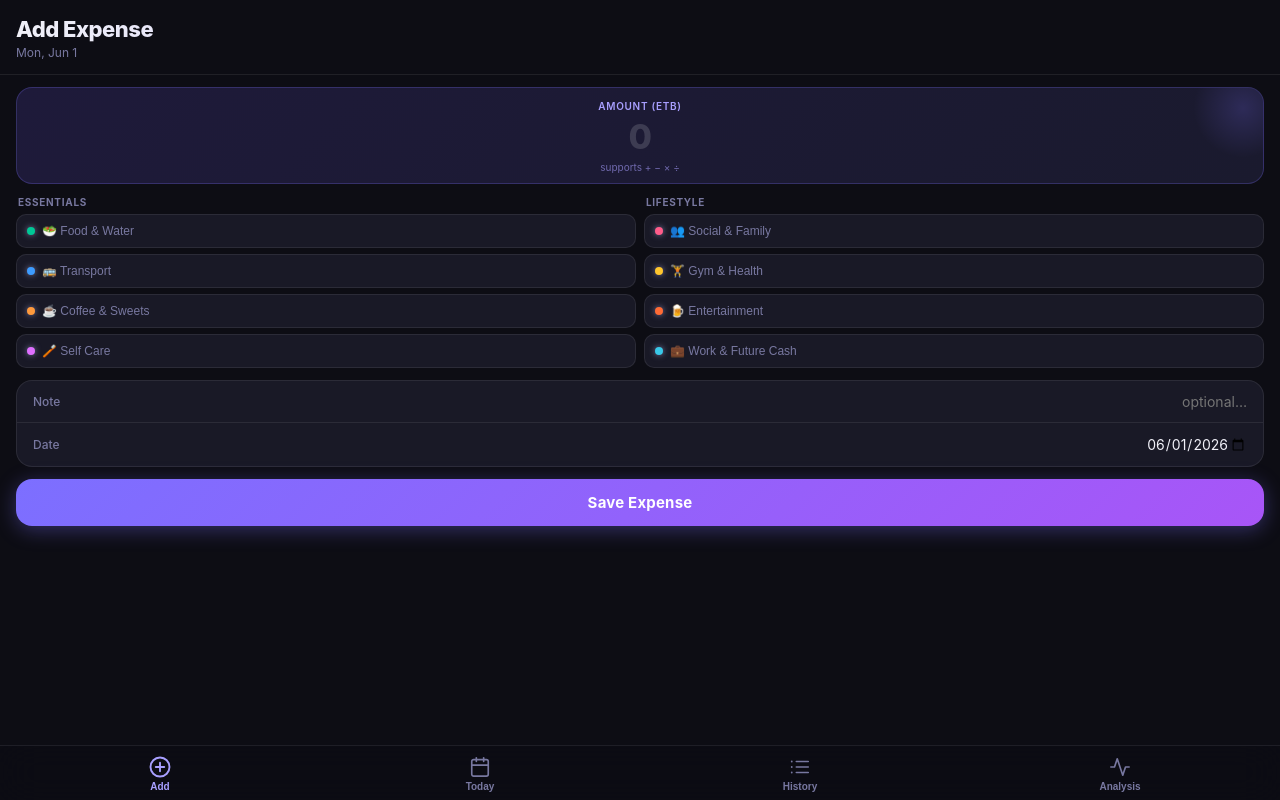
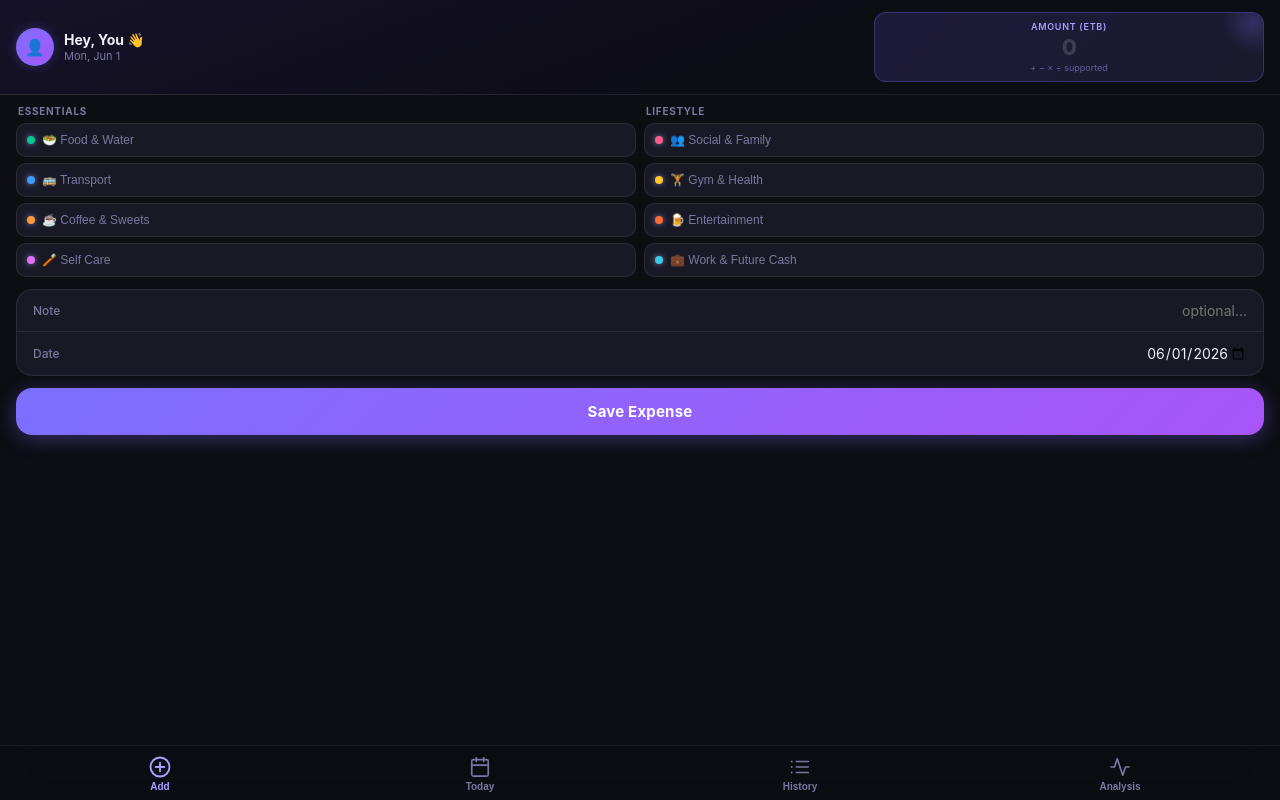
Before and after one commit to Danfetene/fin, a plain HTML site: page index.html in a window 1280 px wide. Drawn offline with nearby package versions, Linux system fonts and the light colour scheme.

Commit message:
Add files via upload

```diff
--- a/index.html
+++ b/index.html
@@ -49,13 +49,7 @@ html,body{background:var(--bg);color:var(--text);font-family:-apple-system,'SF P
 .ms{font-size:11px;color:var(--muted);margin-top:3px;position:relative}
 
 /* add form */
-.aw{padding:12px 16px 0}
-.abox{background:linear-gradient(135deg,#1e1a3a,#1a1a2e);border-radius:var(--r);padding:12px 16px 10px;margin-bottom:12px;border:1px solid rgba(124,111,255,.25);text-align:center;position:relative;overflow:hidden}
-.abox::before{content:'';position:absolute;top:-30px;right:-30px;width:100px;height:100px;background:radial-gradient(circle,rgba(124,111,255,.2),transparent 70%);pointer-events:none}
-.albl{font-size:10px;color:var(--accent2);text-transform:uppercase;letter-spacing:.7px;margin-bottom:4px;font-weight:600}
-.afld{font-size:34px;font-weight:800;color:var(--text);background:none;border:none;width:100%;text-align:center;outline:none;caret-color:var(--accent2);font-family:inherit;letter-spacing:-.5px}
-.afld::placeholder{color:rgba(255,255,255,.15)}
-.ahint{font-size:10px;color:rgba(168,159,255,.6);margin-top:4px}
+.aw{padding:10px 16px 0}
 
 /* two-col cats */
 .cc{display:grid;grid-template-columns:1fr 1fr;gap:8px;margin-bottom:12px}
@@ -147,6 +141,19 @@ html,body{background:var(--bg);color:var(--text);font-family:-apple-system,'SF P
 ::-webkit-scrollbar{width:3px}
 ::-webkit-scrollbar-track{background:transparent}
 ::-webkit-scrollbar-thumb{background:var(--bg3);border-radius:3px}
+/* profile header */
+.phdr{display:flex;align-items:center;justify-content:space-between;gap:12px;padding:calc(12px + var(--sat)) 16px 12px;background:linear-gradient(160deg,#16122a,#0d0d14 60%);border-bottom:1px solid var(--border);position:sticky;top:0;z-index:10}
+.phdr-left{display:flex;align-items:center;gap:10px;min-width:0}
+.pavatar{width:38px;height:38px;border-radius:50%;background:linear-gradient(135deg,var(--accent),#a855f7);display:flex;align-items:center;justify-content:center;font-size:16px;font-weight:700;color:#fff;flex-shrink:0;border:2px solid rgba(124,111,255,.4);box-shadow:0 0 12px rgba(124,111,255,.3)}
+.pname{font-size:14px;font-weight:700;color:var(--text);white-space:nowrap;overflow:hidden;text-overflow:ellipsis;max-width:130px}
+.pdate{font-size:11px;color:var(--muted);margin-top:1px}
+.phdr-right{flex-shrink:0}
+.pamount-wrap{background:linear-gradient(135deg,#1e1a3a,#1a1a2e);border:1px solid rgba(124,111,255,.3);border-radius:12px;padding:8px 14px;text-align:center;min-width:130px;position:relative;overflow:hidden}
+.pamount-wrap::before{content:'';position:absolute;top:-20px;right:-20px;width:60px;height:60px;background:radial-gradient(circle,rgba(124,111,255,.25),transparent 70%);pointer-events:none}
+.pamount-lbl{font-size:9px;color:var(--accent2);text-transform:uppercase;letter-spacing:.7px;font-weight:600;margin-bottom:2px}
+.pamount-fld{font-size:22px;font-weight:800;color:var(--text);background:none;border:none;width:100%;text-align:center;outline:none;caret-color:var(--accent2);font-family:inherit;letter-spacing:-.5px;display:block}
+.pamount-fld::placeholder{color:rgba(255,255,255,.15)}
+.pamount-hint{font-size:9px;color:rgba(168,159,255,.5);margin-top:2px}
 /* analysis daily list */
 .adrow{display:flex;align-items:center;padding:10px 0;border-bottom:1px solid var(--border)}
 .adrow:last-child{border-bottom:none}
@@ -172,7 +179,22 @@ html,body{background:var(--bg);color:var(--text);font-family:-apple-system,'SF P
 
 <!-- ADD -->
 <div class="scr on" id="s-add">
-  <div class="hdr"><h1>Add Expense</h1><p id="ddisp"></p></div>
+  <div class="phdr">
+    <div class="phdr-left">
+      <div class="pavatar" id="pavatar"></div>
+      <div>
+        <div class="pname" id="pname">Hey there 👋</div>
+        <div class="pdate" id="ddisp"></div>
+      </div>
+    </div>
+    <div class="phdr-right">
+      <div class="pamount-wrap">
+        <div class="pamount-lbl">Amount (ETB)</div>
+        <input class="pamount-fld" id="amt" type="text" inputmode="decimal" placeholder="0" autocomplete="off"/>
+        <div class="pamount-hint">+ − × ÷ supported</div>
+      </div>
+    </div>
+  </div>
   <div class="aw">
     <!-- today logged banner -->
     <div class="tbanner" id="tbanner">
@@ -182,12 +204,6 @@ html,body{background:var(--bg);color:var(--text);font-family:-apple-system,'SF P
       </div>
       <div id="tban-cats"></div>
     </div>
-    <div class="abox">
-      <div class="albl">Amount (ETB)</div>
-      <input class="afld" id="amt" type="text" inputmode="decimal" placeholder="0" autocomplete="off"/>
-      <div class="ahint">supports + − × ÷</div>
-    </div>
-
     <div class="cc">
       <div>
         <div class="cch">Essentials</div>
@@ -535,6 +551,31 @@ function renderAnal(){
 
 /* ── Boot ── */
 load();rToday();updateAddBanner();
+
+/* ── Profile ── */
+(function(){
+  const user=tg?.initDataUnsafe?.user;
+  const nameEl=document.getElementById('pname');
+  const avatarEl=document.getElementById('pavatar');
+  if(user){
+    const first=user.first_name||'';
+    const last=user.last_name||'';
+    const full=(first+' '+last).trim()||user.username||'Friend';
+    nameEl.textContent='Hey, '+full+' 👋';
+    // initials avatar
+    const initials=(first[0]||'')+(last[0]||first[1]||'');
+    if(user.photo_url){
+      avatarEl.style.background='none';
+      avatarEl.innerHTML='<img src="'+user.photo_url+'" style="width:100%;height:100%;border-radius:50%;object-fit:cover"/>';
+    } else {
+      avatarEl.textContent=initials.toUpperCase()||'👤';
+    }
+  } else {
+    // fallback for browser testing
+    nameEl.textContent='Hey, You 👋';
+    avatarEl.textContent='👤';
+  }
+})();
 </script>
 </body>
 </html>
```
